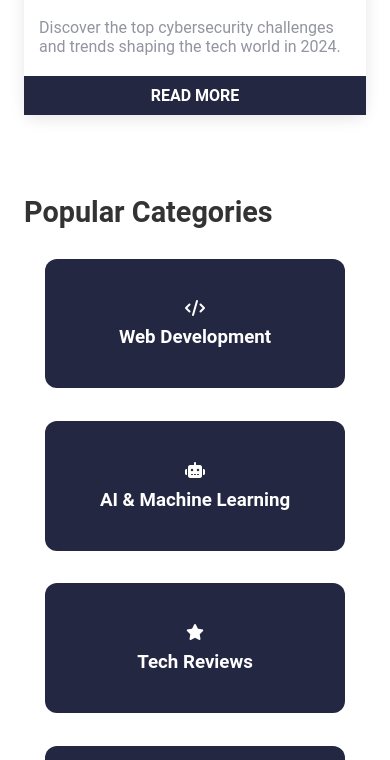
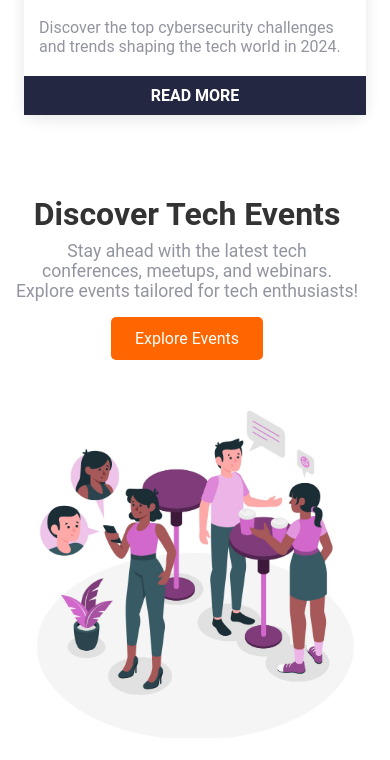
Before and after one commit to Mayen007/TechBlog, a Flask app: page / in a window 390 px wide. Shown: the part 2056-2816 px from the top of the page. Run offline with Flask 3, Linux system fonts and the light colour scheme; some libraries are stand-ins or nearby versions.

Commit message:
Add Event model and implement event listing; update home page with event teasers

```diff
--- a/app.py
+++ b/app.py
@@ -2,7 +2,7 @@ from flask import Flask, render_template, url_for, request, redirect
 import random
 from extensions import db
 from flask_migrate import Migrate
-from models import Post, Comment
+from models import Post, Comment, Event
 from datetime import datetime
 
 
@@ -26,9 +26,18 @@ def create_app():
     def contact():
         return render_template('contact.html')
 
-    @app.route("/")
+    @app.route('/')
     def home():
-        return render_template("index.html")
+        teaser_events = Event.query.filter_by(is_featured=True).order_by(
+            Event.event_date.asc()).limit(2).all()
+        return render_template('index.html', teaser_events=teaser_events)
+
+    @app.route('/events')
+    def events():
+        featured_events = Event.query.filter_by(is_featured=True).order_by(
+            Event.event_date.asc()).limit(3).all()
+        events = Event.query.order_by(Event.event_date.asc()).all()
+        return render_template('events.html', featured_events=featured_events, events=events)
 
     @app.route("/blogs")
     def blogs():
@@ -42,22 +51,18 @@ def create_app():
         comments = Comment.query.filter_by(post_id=post.id).all()
         return render_template("post.html", post=post, comments=comments)
 
-
     @app.route('/add_comment/<int:post_id>', methods=['POST'])
     def add_comment(post_id):
-        # Correctly fetch the form data using parentheses
         username = request.form.get('username')
         body = request.form.get('content')
 
-        # Create a new comment object
         comment = Comment(
-        username=username,
-        body=body,
-        post_id=post_id,
-        date_posted=datetime.utcnow()
-    )
+            username=username,
+            body=body,
+            post_id=post_id,
+            date_posted=datetime.utcnow()
+        )
 
-         # Add the comment to the database
         db.session.add(comment)
         db.session.commit()
 
--- a/static/css/styles.css
+++ b/static/css/styles.css
@@ -1306,6 +1306,21 @@ li strong {
   .hamburger {
     display: block;
   }
+
+  .event-teaser {
+    flex-direction: column;
+    text-align: center;
+  }
+
+  .teaser-content {
+    padding-right: 0;
+    margin-bottom: 1rem;
+    width: 100%;
+  }
+
+  .teaser-image {
+    width: 100%;
+  }
 }
 
 iframe {
@@ -1442,3 +1457,52 @@ h2 {
   text-align: center;
   margin-top: 1em;
 }
+
+.event-teaser {
+  display: flex;
+  align-items: center;
+  justify-content: space-between;
+  gap: 2rem;
+  padding: 1rem;
+  margin: 2rem 0;
+  background-color: var(--background-color);
+  border-radius: 10px;
+}
+
+.teaser-content {
+  flex: 1;
+  padding-right: 1rem;
+}
+
+.teaser-content h2 {
+  font-size: 2rem;
+  color: var(--text-color);
+  margin-bottom: 0.5rem;
+}
+
+.teaser-content p {
+  font-size: 1.1rem;
+  color: var(--grey);
+  margin-bottom: 1rem;
+}
+
+.teaser-content .btn {
+  display: inline-block;
+  background-color: var(--button-bg);
+  color: var(--button-color);
+  padding: 0.75rem 1.5rem;
+  text-decoration: none;
+  border-radius: 5px;
+  transition: background-color 0.3s ease;
+}
+
+.teaser-image {
+  flex: 1;
+  text-align: center;
+}
+
+.teaser-image img {
+  max-width: 100%;
+  height: auto;
+  border-radius: 10px;
+}
--- a/templates/base.html
+++ b/templates/base.html
@@ -22,6 +22,7 @@
         <li><a href="{{ url_for('about') }}">About</a></li>
         <li><a href="{{ url_for('blogs') }}">Blogs</a></li>
         <li><a href="{{ url_for('contact') }}">Contact</a></li>
+        <li><a href="{{ url_for('events') }}">Events</a></li>
       </ul>
       <button class="theme-toggle" aria-label="Theme toggle button">
         <i id="theme-icon" class="fa-solid fa-moon"></i>
--- a/templates/index.html
+++ b/templates/index.html
@@ -48,7 +48,7 @@
 </section>
 
 <!-- Popular Categories -->
-<section id="categories" class="categories-section">
+<!-- <section id="categories" class="categories-section">
   <h2>Popular Categories</h2>
   <div class="categories-grid">
     <div class="category-card">
@@ -68,7 +68,20 @@
       <h3>Cybersecurity</h3>
     </div>
   </div>
+</section> -->
+<!-- Event Hub Teaser Section -->
+<section class="event-teaser">
+  <div class="teaser-content">
+    <h2>Discover Tech Events</h2>
+    <p>Stay ahead with the latest tech conferences, meetups, and webinars. Explore events tailored for tech enthusiasts!
+    </p>
+    <a href="{{ url_for('events') }}" class="btn">Explore Events</a>
+  </div>
+  <div class="teaser-image">
+    <img src="{{url_for('static', filename='img/events.jpg')}}" alt="Upcoming tech events" />
+  </div>
 </section>
+
 
 <section id="subscribe" class="subscribe-section">
   <div class="subscribe-content">
```
Also changed, not shown: migrations/versions/b5e50f848f8f_create_event_model.py (added, +39 -0 lines), models.py (+18 -1 lines), populate_db.py (+17 -3 lines), templates/events.html (added, +49 -0 lines), instance/comments.db, static/img/events.jpg, 1 other file.
